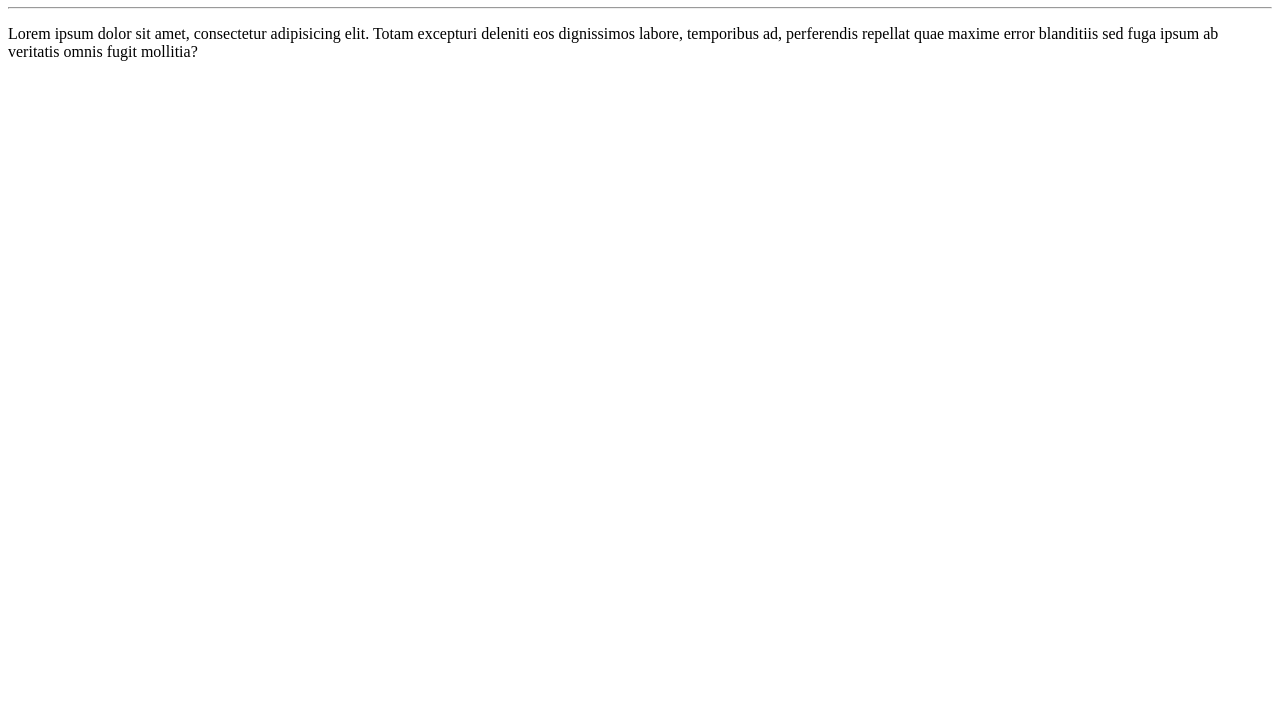
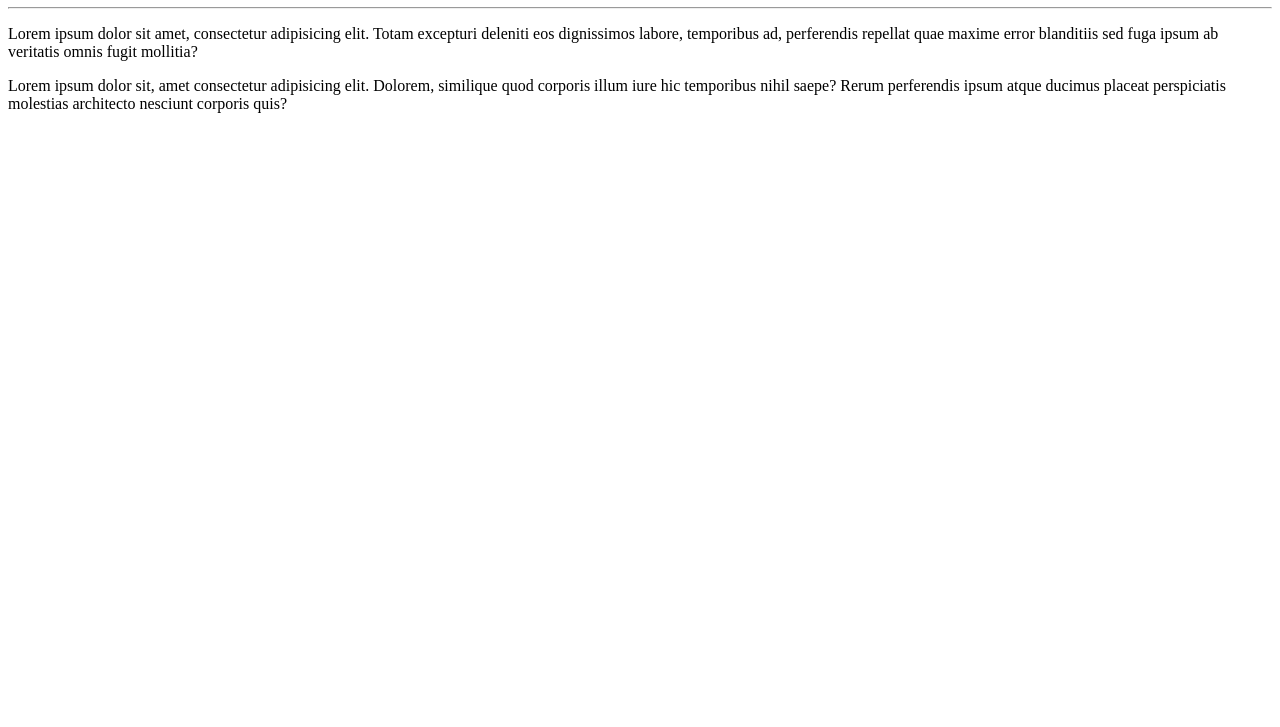
Before and after one commit to MatheusMaganoBueno/git-github, a plain HTML site: page site-exemplo/index.html in a window 1280 px wide. Shown: the part 73-800 px from the top of the page. Drawn offline with Linux system fonts and the light colour scheme.

Commit message:
Adicionei um parágrafo

```diff
--- a/site-exemplo/index.html
+++ b/site-exemplo/index.html
@@ -9,5 +9,6 @@
     <h1>Olá, Mundo!</h1>
     <hr>
     <p>Lorem ipsum dolor sit amet, consectetur adipisicing elit. Totam excepturi deleniti eos dignissimos labore, temporibus ad, perferendis repellat quae maxime error blanditiis sed fuga ipsum ab veritatis omnis fugit mollitia?</p>
+    <p>Lorem ipsum dolor sit, amet consectetur adipisicing elit. Dolorem, similique quod corporis illum iure hic temporibus nihil saepe? Rerum perferendis ipsum atque ducimus placeat perspiciatis molestias architecto nesciunt corporis quis?</p>
 </body>
 </html>
```
